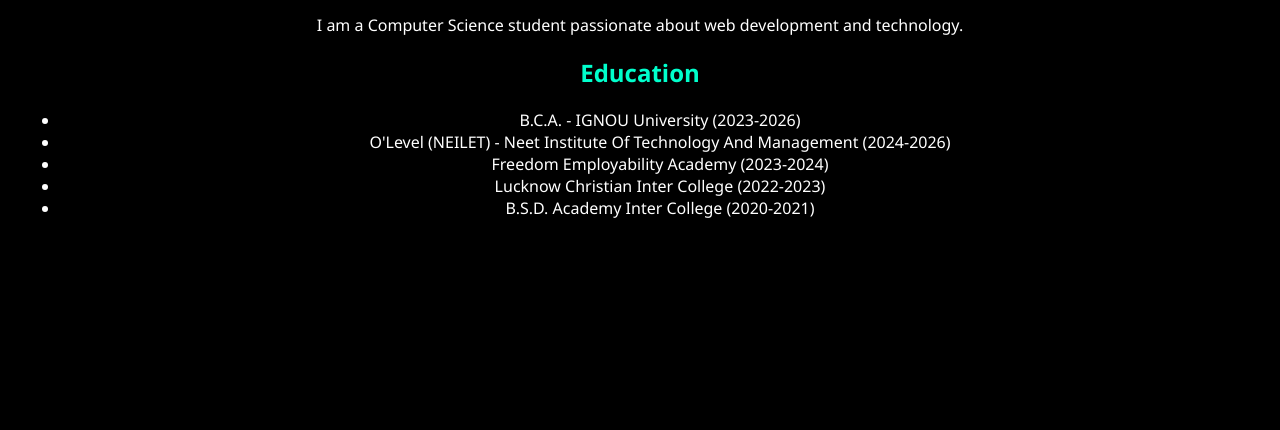
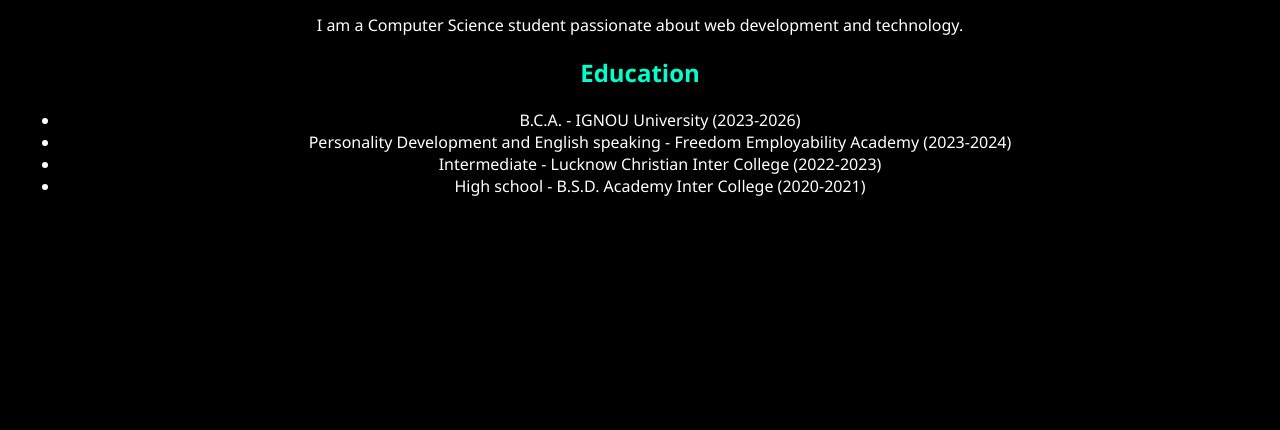
Before and after one commit to mohdowais1234/my-portfolio, a plain HTML site: page index.html in a window 1280 px wide. Shown: the part 880-1310 px from the top of the page. Drawn offline with Linux system fonts and the light colour scheme.

Commit message:
Update index.html

```diff
--- a/index.html
+++ b/index.html
@@ -241,10 +241,9 @@
       <h2>Education</h2>
       <ul>
         <li>B.C.A. - IGNOU University (2023-2026)</li>
-        <li>O'Level (NEILET) - Neet Institute Of Technology And Management  (2024-2026)</li>
-        <li>Freedom Employability Academy (2023-2024)</li>
-        <li>Lucknow Christian Inter College (2022-2023)</li>
-        <li>B.S.D. Academy Inter College (2020-2021)</li>
+        <li>Personality Development and English speaking - Freedom Employability Academy (2023-2024)</li>
+        <li>Intermediate - Lucknow Christian Inter College (2022-2023)</li>
+        <li>High school - B.S.D. Academy Inter College (2020-2021)</li>
       </ul>
     </section>
 
@@ -314,4 +313,5 @@
   </main>
   <script src="script.js"></script>
 </body>
+
 </html>
```
